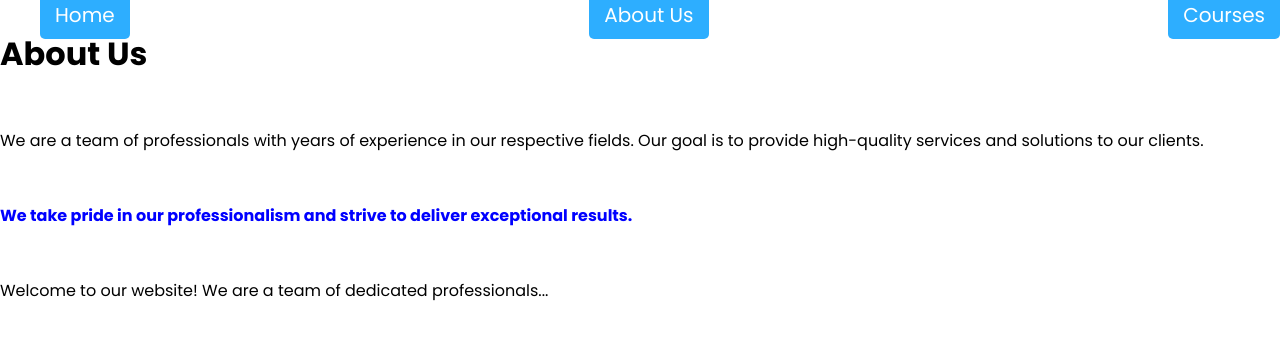
After one commit to mhmadkadoor/Ulop_web_app, a Django app: page /about/ in a window 1280 px wide. The commit adds this page. Shown: the top 340 px of the page. Run offline with Django 5.2, Linux system fonts and the light colour scheme.

Commit message:
Add new pages and update styles

```diff
--- a/Ulop_web_app/static/css/style.css
+++ b/Ulop_web_app/static/css/style.css
@@ -1,3 +1,33 @@
+@import url('https://fonts.googleapis.com/css2?family=Poppins:ital,wght@0,100;0,200;0,300;0,400;0,500;0,600;0,700;0,800;0,900;1,100;1,200;1,300;1,400;1,500;1,600;1,700;1,800;1,900&display=swap');
+
+*{
+    font-family: "Poppins", sans-serif;
+    margin: 0;
+}
 body {
-    background: linear-gradient(to right, #ff0000, #00ff00, #0000ff);
+    background: #ffffff;
 }
+nav ul{
+    display: flex;
+    justify-content: space-between;
+    align-items: center;
+    list-style: none;
+
+}
+nav ul li a{
+
+    font-size: 20px;
+    color: #ffffff;
+    text-decoration: none;
+    padding: 10px 15px;
+    border-radius: 5px;
+    transition: 0.5s;
+    background: rgb(45, 174, 255);
+}
+nav ul li a:hover{
+    background: #002aff;
+    color: #ffffff;
+}
+p{
+    margin-top: 50px;
+}
--- a/pages/urls.py
+++ b/pages/urls.py
@@ -2,6 +2,8 @@ from django.urls import path
 from . import views
 
 urlpatterns = [
-    path('', views.home, name='home')
+    path('', views.home, name='home'),
+    path('about/', views.about, name='about'),
+    path('contact/', views.courses, name='courses'),
 
 ]
--- a/pages/views.py
+++ b/pages/views.py
@@ -1,8 +1,10 @@
-from django.shortcuts import render
-from django.http import HttpResponse
 from django.shortcuts import render
 
 # Create your views here.
 
 def home (request):
     return render(request, 'pages/htmls/home.html')
+def about (request):
+    return render(request, 'pages/htmls/about.html')
+def courses (request):
+    return render(request, 'pages/htmls/courses.html')
--- a/templates/base.html
+++ b/templates/base.html
@@ -1,12 +1,17 @@
-
+{% load static %}
+<!DOCTYPE html>
 <html>
 <head>
+
+    <link rel="stylesheet" href="{% static 'css\style.css' %}">
+    {% include "navbar.html" %}
+
     <title>Your Page Title</title>
-    {% load static %}
-    <link rel="stylesheet" href="{% static 'css\style.css' %}">
+</head>
 
-</head>
-<body>
+    {% block content %}
     <p class='paragraph'>Random HTML text to test</p>
+    {% endblock %}
+
 </body>
 </html>
--- /dev/null
+++ b/templates/navbar.html
@@ -0,0 +1,8 @@
+
+<nav>
+    <ul>
+        <li><a href="{% url 'home' %}">Home</a></li>
+        <li><a href="{% url 'about' %}">About Us</a></li>
+        <li><a href="{% url 'courses' %}">Courses</a></li>
+    </ul>
+</nav>
--- /dev/null
+++ b/templates/pages/htmls/about.html
@@ -0,0 +1,28 @@
+{% extends 'base.html' %}
+
+{% block content %}
+    <h1>About Us</h1>
+    <p>We are a team of professionals with years of experience in our respective fields. Our goal is to provide high-quality services and solutions to our clients.</p>
+    <style>
+        .professional {
+            font-weight: bold;
+            color: blue;
+        }
+
+        .slide-in {
+            animation: slide-in 1s ease-in-out;
+        }
+
+        @keyframes slide-in {
+            0% {
+                transform: translateX(-100%);
+            }
+            100% {
+                transform: translateX(0);
+            }
+        }
+    </style>
+
+    <p class="professional slide-in">We take pride in our professionalism and strive to deliver exceptional results.</p>
+    <p>Welcome to our website! We are a team of dedicated professionals...</p>
+{% endblock %}
--- /dev/null
+++ b/templates/pages/htmls/courses.html
@@ -0,0 +1,5 @@
+{% extends 'base.html' %}
+
+{% block content %}
+    <!-- Your content goes here -->
+{% endblock %}
```
Also changed, not shown: static/css/style.css (+31 -1 lines).
